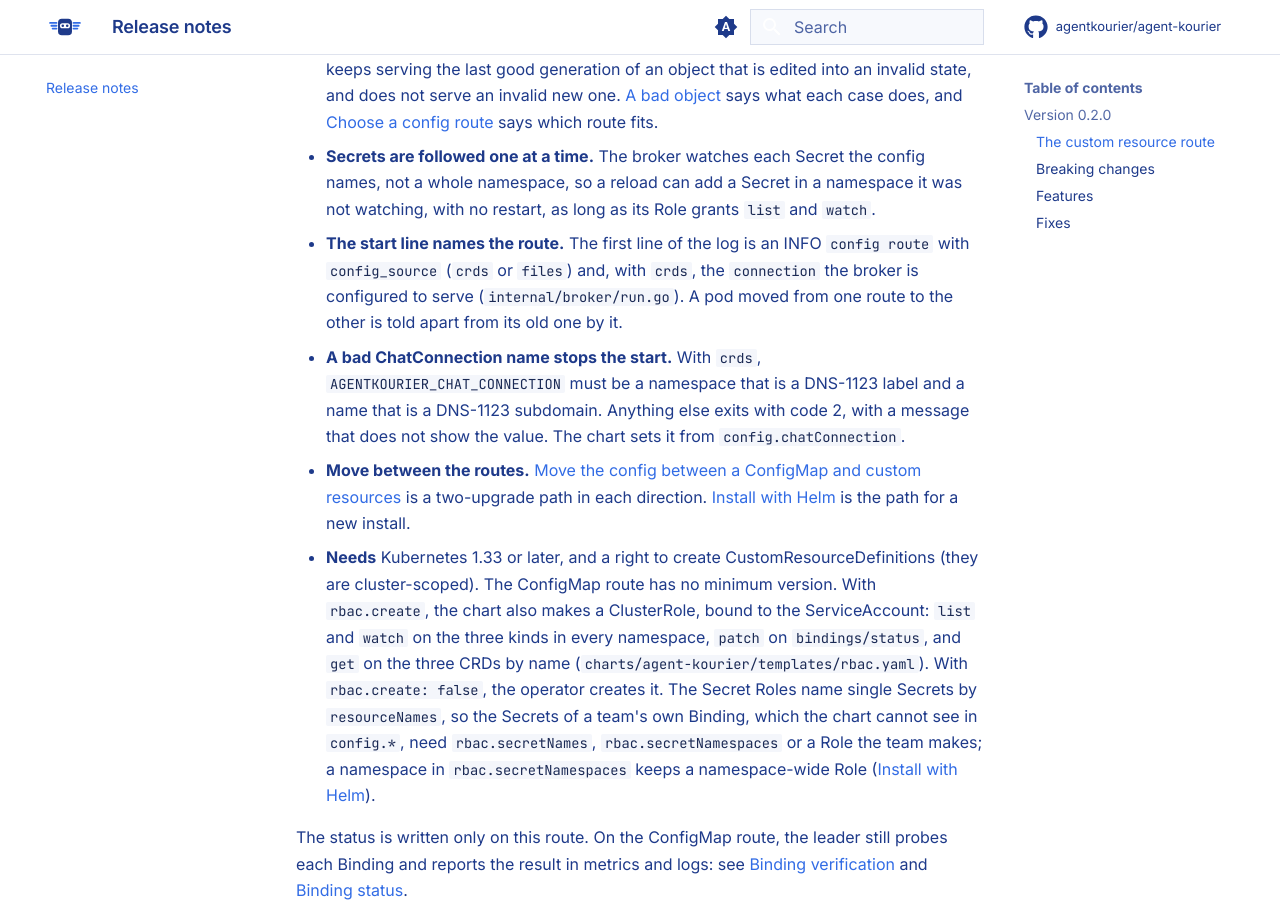
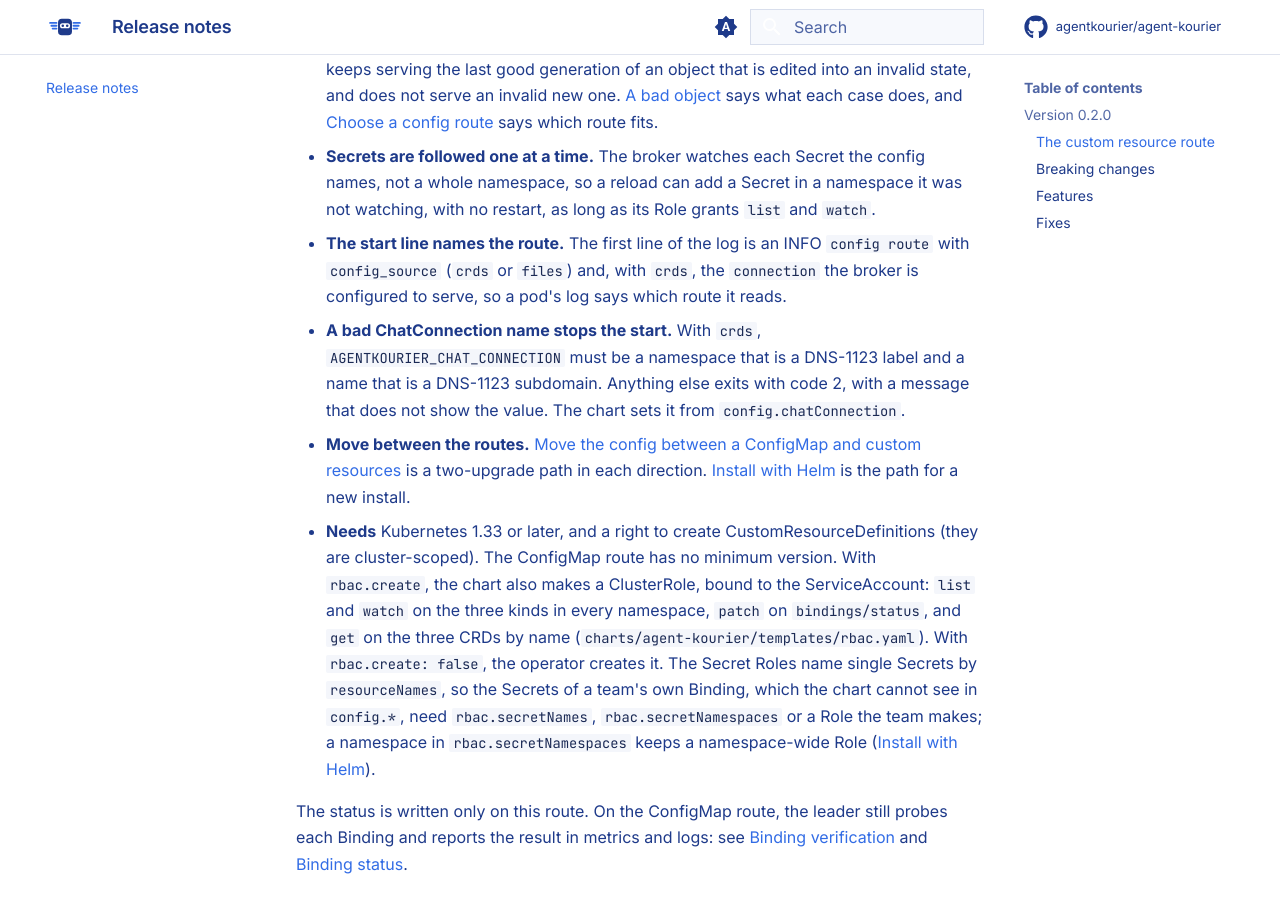
Before and after one commit to agentkourier/agent-kourier, an MkDocs documentation site: the page built from docs/release-notes.md, in a window 1280 px wide and 900 px high, scrolled down 1024 px. Built offline with MkDocs 1.6.1 and Material for MkDocs 9.7.7, drawn with Linux system fonts in a browser that asks for light colours; comment, search, counter and statistics services are not loaded.

Commit message:
docs: say what the route line tells, without a source path

```diff
--- a/docs/release-notes.md
+++ b/docs/release-notes.md
@@ -33,7 +33,7 @@ team-a      late          False   Accepted:ChannelConflict     C1        1m
 - **Secrets are followed one at a time.** The broker watches each Secret the config names, not a whole namespace, so a reload can add a
   Secret in a namespace it was not watching, with no restart, as long as its Role grants `list` and `watch`.
 - **The start line names the route.** The first line of the log is an INFO `config route` with `config_source` (`crds` or `files`) and, with
-  `crds`, the `connection` the broker is configured to serve (`internal/broker/run.go`). A pod moved from one route to the other is told apart from its old one by it.
+  `crds`, the `connection` the broker is configured to serve, so a pod's log says which route it reads.
 - **A bad ChatConnection name stops the start.** With `crds`, `AGENTKOURIER_CHAT_CONNECTION` must be a namespace that is a DNS-1123 label and a
   name that is a DNS-1123 subdomain. Anything else exits with code 2, with a message that does not show the value. The chart sets it from `config.chatConnection`.
 - **Move between the routes.** [Move the config between a ConfigMap and custom resources](how-to/migrate-config-source.md) is a
```
